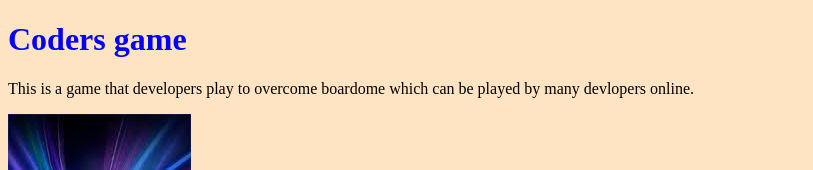
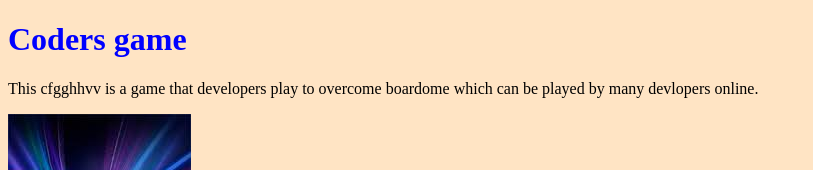
Before and after one commit to zulfero/code, a plain HTML site: page index.html in a window 1280 px wide. Shown: the top 170 px of the page, without its empty margins (0-813 px from the left). Drawn offline with Linux system fonts and the light colour scheme.

```diff
--- a/index.html
+++ b/index.html
@@ -9,7 +9,7 @@
   <body>
     <h1>Coders game</h1>
     <p>
-      This is a game that developers play to overcome boardome which can be
+      This cfgghhvv is a game that developers play to overcome boardome which can be
       played by many devlopers online.
     </p>
     <img src="../images/pic.jpeg" />
```
